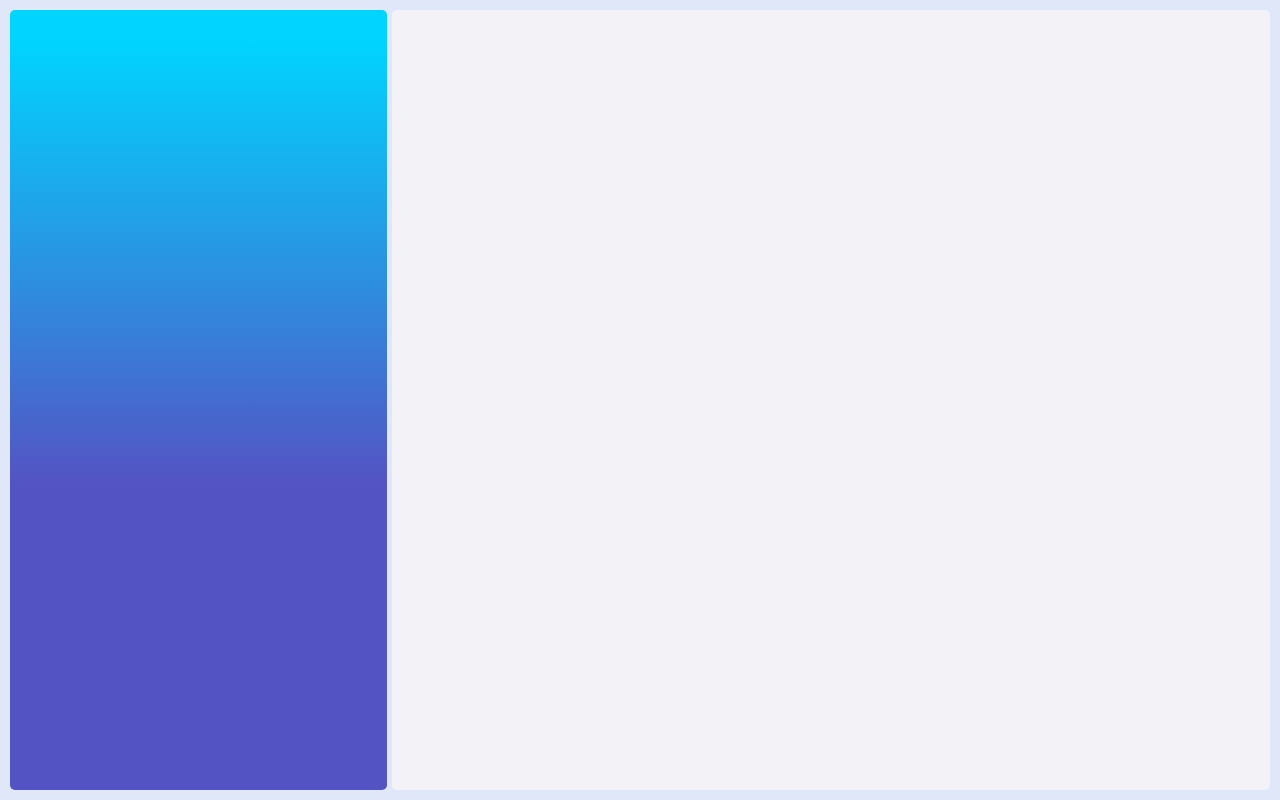
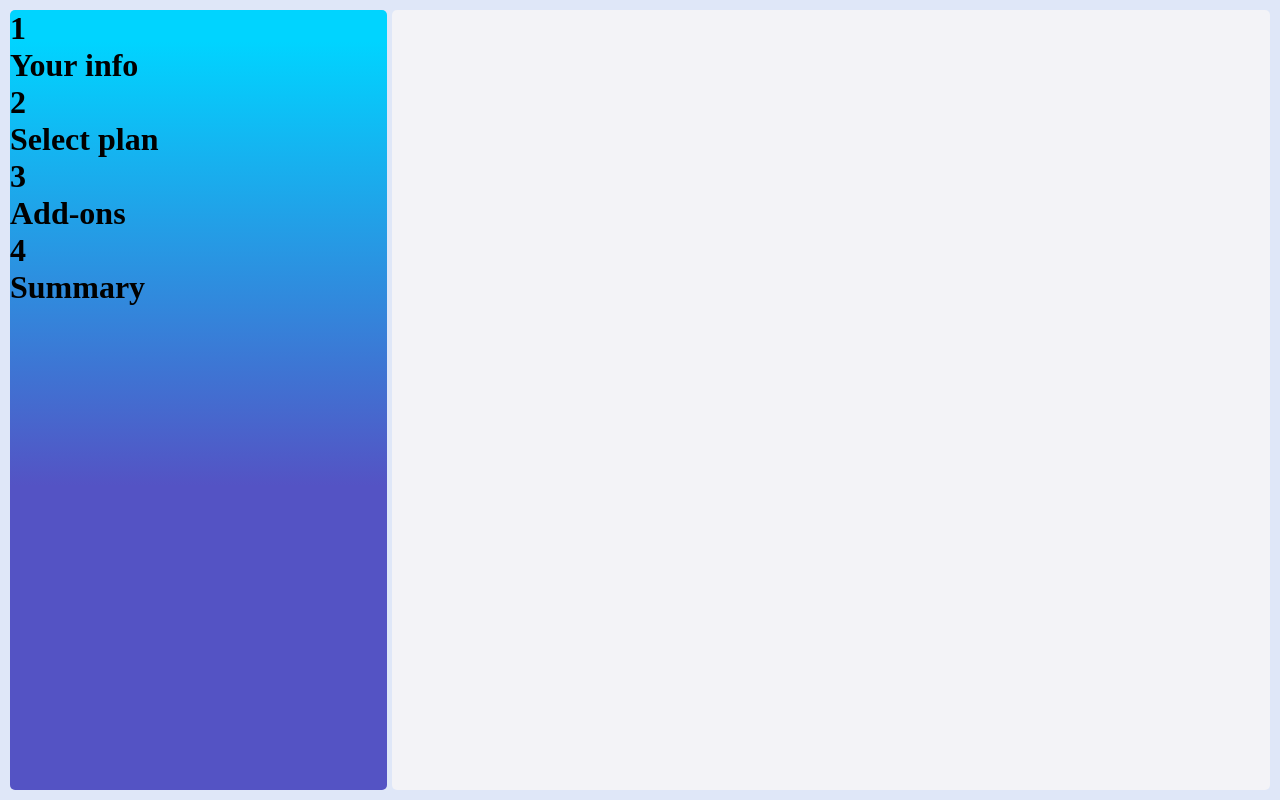
Before and after one commit to tomasleggire/Multi-step-form, a React (Vite) app: page / in a window 1280 px wide. Built offline with nearby package versions, Linux system fonts and the light colour scheme; the HTML template or start-up script is replaced by a standard one.

Commit message:
Props pasadas a componente Step

```diff
--- a/public/index.html
+++ b/public/index.html
@@ -4,7 +4,7 @@
     <meta charset="UTF-8" />
     <link rel="icon" type="image/svg+xml" href="/vite.svg" />
     <meta name="viewport" content="width=device-width, initial-scale=1.0" />
-    <title>Vite + React + TS</title>
+    <title>Multi-Step Form</title>
   </head>
   <body>
     <div id="root"></div>
--- a/src/App.css
+++ b/src/App.css
@@ -4,7 +4,7 @@
   max-height: 100vh;
   display: flex;
   align-items: center;
-  justify-content: space-around;
+  justify-content: center;
   padding: 10px;
   gap: 5px;
   background-color: var(--secondary-bg-white);
--- a/src/App.tsx
+++ b/src/App.tsx
@@ -1,10 +1,13 @@
 import './App.css';
 import StepsMain from './containers/StepsMain';
+import useSteps from './hooks/useSteps';
 
 function App() {
+  const { steps } = useSteps();
+
   return (
     <div className="App">
-      <StepsMain />
+      <StepsMain steps={steps} />
       <div className="form"></div>
     </div>
   );
--- /dev/null
+++ b/src/components/Step.tsx
@@ -0,0 +1,16 @@
+import React from 'react';
+import '../styles/Step.css';
+
+interface MyProps {
+  num: number;
+  title: string;
+}
+
+export default function Step(props: MyProps) {
+  return (
+    <div>
+      <h1>{props.num}</h1>
+      <h1>{props.title}</h1>
+    </div>
+  );
+}
--- a/src/containers/StepsMain.tsx
+++ b/src/containers/StepsMain.tsx
@@ -1,6 +1,22 @@
 import React from 'react';
 import '../styles/StepsMain.css';
+import Step from '../components/Step';
 
-export default function StepsMain() {
-  return <div className="steps-main-div"></div>;
+type Step = {
+  num: number;
+  title: string;
+};
+
+interface MyProps {
+  steps: Step[];
 }
+
+export default function StepsMain(props: MyProps) {
+  return (
+    <div className="steps-main-div">
+      {props.steps.map((step) => {
+        return <Step num={step.num} title={step.title} />;
+      })}
+    </div>
+  );
+}
--- /dev/null
+++ b/src/hooks/useSteps.tsx
@@ -0,0 +1,31 @@
+import React from 'react';
+
+export default function useSteps() {
+  type Step = {
+    num: number;
+    title: string;
+  };
+
+  const steps: Step[] = [
+    {
+      num: 1,
+      title: 'Your info',
+    },
+    {
+      num: 2,
+      title: 'Select plan',
+    },
+    {
+      num: 3,
+      title: 'Add-ons',
+    },
+    {
+      num: 4,
+      title: 'Summary',
+    },
+  ];
+
+  return {
+    steps,
+  };
+}
```
Also changed, not shown: src/styles/Step.css (added).
